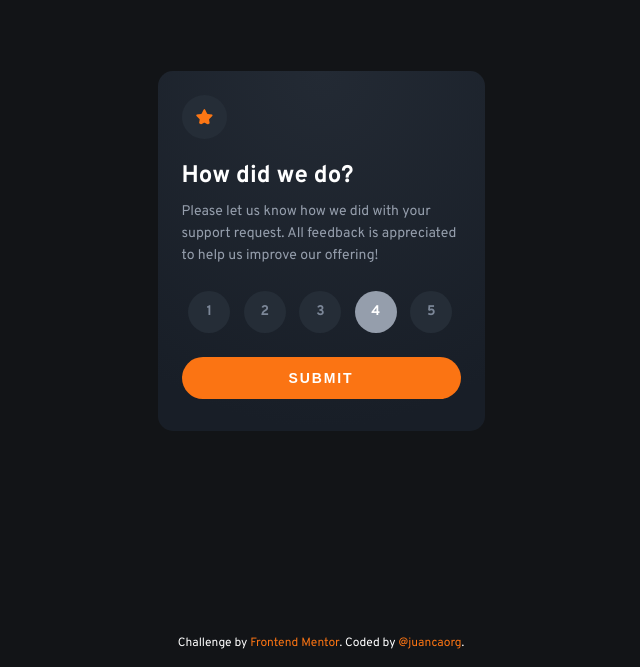
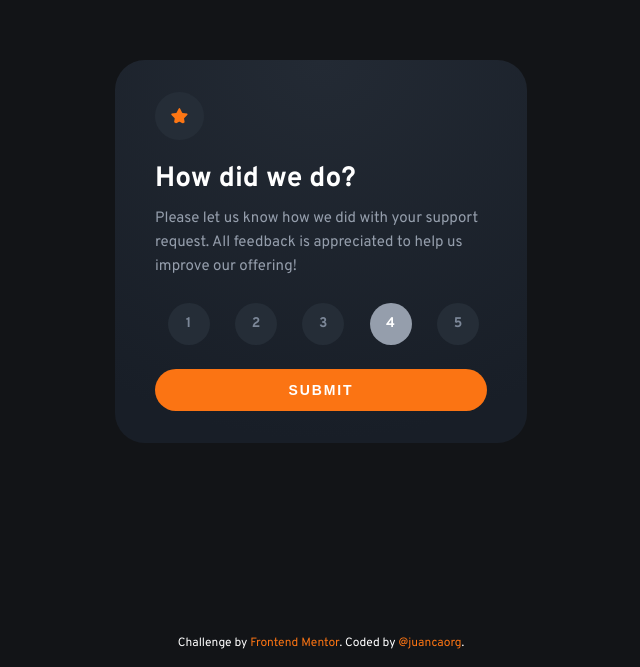
Before and after one commit to juancaorg/interactive-rating-component, a plain HTML site: page index.html in a window 1280 px wide. Shown: the part 133-800 px from the top of the page, without its empty margins (319-959 px from the left). Drawn offline with Linux system fonts and the light colour scheme.

Commit message:
feat(style): card, icon, title and description styling on desktop

```diff
--- a/style.css
+++ b/style.css
@@ -153,3 +153,25 @@ body {
 .attribution a:hover {
   color: var(--clr-brandeis-blue);
 }
+
+@media screen and (min-width: 768px) {
+  .card {
+    max-width: 412px;
+    border-radius: 1.875rem;
+    padding: 2rem 2.5rem;
+  }
+
+  .card__icon-star {
+    padding: 1rem;
+  }
+
+  .card__title {
+    font-size: 1.75rem;
+    line-height: 2.1875rem;
+  }
+
+  .card__description {
+    font-size: 0.9375rem;
+    line-height: 1.5rem;
+  }
+}
```
